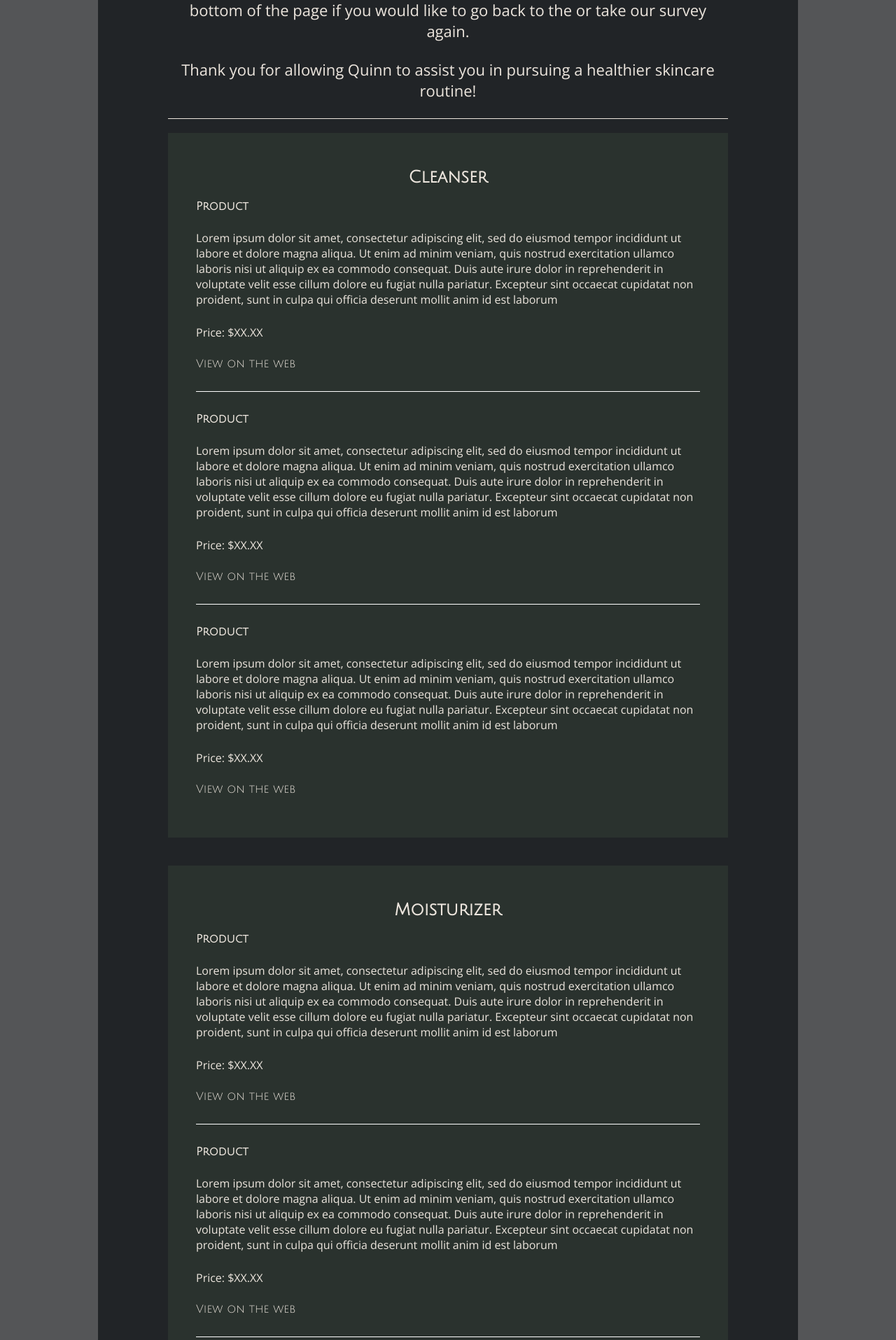
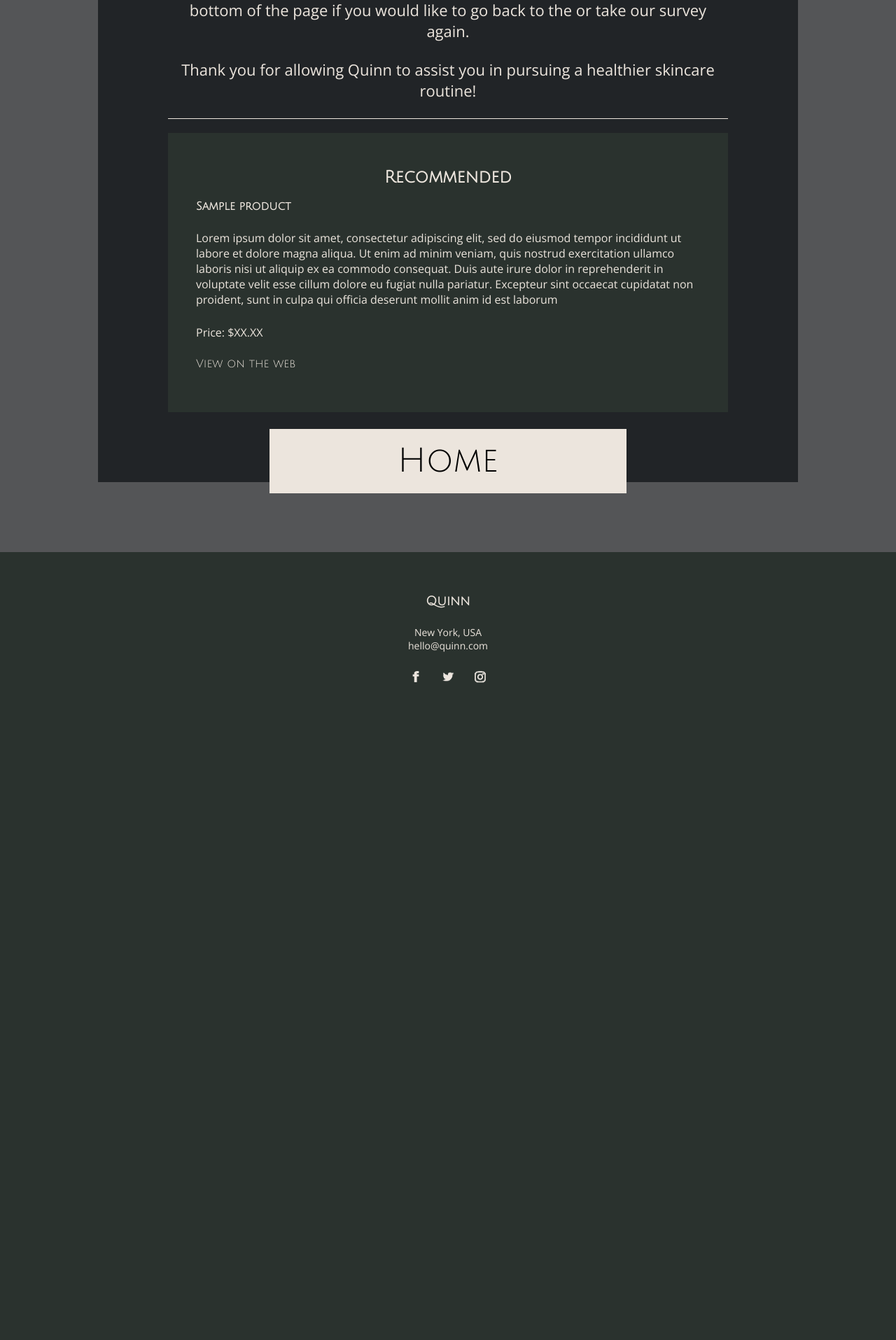
Before and after one commit to MLH-Fellowship/Quinn, a Flask app: template templates/recommend.html in a window 1280 px wide. Shown: the part 778-2693 px from the top of the page at 70% size. After the commit the page ends 1754 px from the top, so only its background shows below. Run offline with Flask 2, Linux system fonts and the light colour scheme; the template is opened without the code that fills it: most values are stand-ins (such as "Sample title", 1, 10 or a date in 2020); parts of the project's set-up code (start-up, migrations or seed data) failed here and were passed over; some libraries are stand-ins or nearby versions.

Commit message:
buggy but yet working version :)

```diff
--- a/run.py
+++ b/run.py
@@ -1,7 +1,13 @@
 from flask import Flask, request, redirect, render_template
+import numpy as np
+import random
+from sklearn.externals import joblib
 
 app = Flask(__name__)
 
+print('model loading')
+model = joblib.load(open('model.pkl', 'rb'))
+print('model loaded')
 
 @app.route('/')
 def hello_world():
@@ -9,14 +15,40 @@ def hello_world():
     return render_template('index.html')
 
 
-@app.route('/survey', methods=['GET', 'POST'])
+@app.route('/survey', methods=['GET', 'POST'], strict_slashes=False)
 def survey():
     if request.method == 'GET':
         return render_template('survey.html')
     else:
-        #
-        print(request.form['skintype'])
-        return render_template('recommend.html')
+        skin_type = request.form['skintype']
+        budget = request.form['budget']
+        label = request.form['product']
+
+        budget = random.randrange(int(budget))
+
+
+        if skin_type == "0":
+            # Dry
+            example = np.array([int(budget), 0, 1, 0, 0, 0, int(skin_type)]).reshape(1, 7)
+            result = model.predict(example)
+        elif skin_type == "1":
+            # Oily
+            example = np.array([int(budget), 0, 0, 0, 1, 0, int(skin_type)]).reshape(1, 7)
+            result = model.predict(example)
+        elif skin_type == "2":
+            # Sensitive
+            example = np.array([int(budget), 0, 0, 0, 0, 1, int(skin_type)]).reshape(1, 7)
+            print(model.predict(example))
+        elif skin_type == "3":
+            # Combo
+            example = np.array([int(budget), 1, 0, 0, 0, 0, int(skin_type)]).reshape(1, 7)
+            result = model.predict(example)
+        elif skin_type == "4":
+            # normal
+            example = np.array([int(budget), 0, 0, 1, 0, 0, int(skin_type)]).reshape(1, 7)
+            result = model.predict(example)
+
+        return render_template('recommend.html', product=result[0])
 
 @app.route('/recommend')
 def recommend():
--- a/templates/recommend.html
+++ b/templates/recommend.html
@@ -11,68 +11,10 @@
     <p>Thank you for allowing Quinn to assist you in pursuing a healthier skincare routine!</p>
     <div class="display-recommendations">
       <div class="display-recommendations-category">
-        <h3>Cleanser</h3>
+        <h3>Recommended</h3>
         <ul>
           <li>
-            <h4>Product</h4>
-            <p>Lorem ipsum dolor sit amet, consectetur adipiscing elit, sed do eiusmod tempor incididunt ut labore et dolore magna aliqua. Ut enim ad minim veniam, quis nostrud exercitation ullamco laboris nisi ut aliquip ex ea commodo consequat. Duis aute irure dolor in reprehenderit in voluptate velit esse cillum dolore eu fugiat nulla pariatur. Excepteur sint occaecat cupidatat non proident, sunt in culpa qui officia deserunt mollit anim id est laborum</p>
-            <p>Price: $XX.XX</p>
-            <a href="#">View on the web</a>
-          </li>
-          <li>
-            <h4>Product</h4>
-            <p>Lorem ipsum dolor sit amet, consectetur adipiscing elit, sed do eiusmod tempor incididunt ut labore et dolore magna aliqua. Ut enim ad minim veniam, quis nostrud exercitation ullamco laboris nisi ut aliquip ex ea commodo consequat. Duis aute irure dolor in reprehenderit in voluptate velit esse cillum dolore eu fugiat nulla pariatur. Excepteur sint occaecat cupidatat non proident, sunt in culpa qui officia deserunt mollit anim id est laborum</p>
-            <p>Price: $XX.XX</p>
-            <a href="#">View on the web</a>
-          </li>
-          <li>
-            <h4>Product</h4>
-            <p>Lorem ipsum dolor sit amet, consectetur adipiscing elit, sed do eiusmod tempor incididunt ut labore et dolore magna aliqua. Ut enim ad minim veniam, quis nostrud exercitation ullamco laboris nisi ut aliquip ex ea commodo consequat. Duis aute irure dolor in reprehenderit in voluptate velit esse cillum dolore eu fugiat nulla pariatur. Excepteur sint occaecat cupidatat non proident, sunt in culpa qui officia deserunt mollit anim id est laborum</p>
-            <p>Price: $XX.XX</p>
-            <a href="#">View on the web</a>
-          </li>
-        </ul>
-      </div>
-      <div class="display-recommendations-category">
-        <h3>Moisturizer</h3>
-        <ul>
-          <li>
-            <h4>Product</h4>
-            <p>Lorem ipsum dolor sit amet, consectetur adipiscing elit, sed do eiusmod tempor incididunt ut labore et dolore magna aliqua. Ut enim ad minim veniam, quis nostrud exercitation ullamco laboris nisi ut aliquip ex ea commodo consequat. Duis aute irure dolor in reprehenderit in voluptate velit esse cillum dolore eu fugiat nulla pariatur. Excepteur sint occaecat cupidatat non proident, sunt in culpa qui officia deserunt mollit anim id est laborum</p>
-            <p>Price: $XX.XX</p>
-            <a href="#">View on the web</a>
-          </li>
-          <li>
-            <h4>Product</h4>
-            <p>Lorem ipsum dolor sit amet, consectetur adipiscing elit, sed do eiusmod tempor incididunt ut labore et dolore magna aliqua. Ut enim ad minim veniam, quis nostrud exercitation ullamco laboris nisi ut aliquip ex ea commodo consequat. Duis aute irure dolor in reprehenderit in voluptate velit esse cillum dolore eu fugiat nulla pariatur. Excepteur sint occaecat cupidatat non proident, sunt in culpa qui officia deserunt mollit anim id est laborum</p>
-            <p>Price: $XX.XX</p>
-            <a href="#">View on the web</a>
-          </li>
-          <li>
-            <h4>Product</h4>
-            <p>Lorem ipsum dolor sit amet, consectetur adipiscing elit, sed do eiusmod tempor incididunt ut labore et dolore magna aliqua. Ut enim ad minim veniam, quis nostrud exercitation ullamco laboris nisi ut aliquip ex ea commodo consequat. Duis aute irure dolor in reprehenderit in voluptate velit esse cillum dolore eu fugiat nulla pariatur. Excepteur sint occaecat cupidatat non proident, sunt in culpa qui officia deserunt mollit anim id est laborum</p>
-            <p>Price: $XX.XX</p>
-            <a href="#">View on the web</a>
-          </li>
-        </ul>
-      </div>
-      <div class="display-recommendations-category">
-        <h3>Toner</h3>
-        <ul>
-          <li>
-            <h4>Product</h4>
-            <p>Lorem ipsum dolor sit amet, consectetur adipiscing elit, sed do eiusmod tempor incididunt ut labore et dolore magna aliqua. Ut enim ad minim veniam, quis nostrud exercitation ullamco laboris nisi ut aliquip ex ea commodo consequat. Duis aute irure dolor in reprehenderit in voluptate velit esse cillum dolore eu fugiat nulla pariatur. Excepteur sint occaecat cupidatat non proident, sunt in culpa qui officia deserunt mollit anim id est laborum</p>
-            <p>Price: $XX.XX</p>
-            <a href="#">View on the web</a>
-          </li>
-          <li>
-            <h4>Product</h4>
-            <p>Lorem ipsum dolor sit amet, consectetur adipiscing elit, sed do eiusmod tempor incididunt ut labore et dolore magna aliqua. Ut enim ad minim veniam, quis nostrud exercitation ullamco laboris nisi ut aliquip ex ea commodo consequat. Duis aute irure dolor in reprehenderit in voluptate velit esse cillum dolore eu fugiat nulla pariatur. Excepteur sint occaecat cupidatat non proident, sunt in culpa qui officia deserunt mollit anim id est laborum</p>
-            <p>Price: $XX.XX</p>
-            <a href="#">View on the web</a>
-          </li>
-          <li>
-            <h4>Product</h4>
+            <h4>{{product}}</h4>
             <p>Lorem ipsum dolor sit amet, consectetur adipiscing elit, sed do eiusmod tempor incididunt ut labore et dolore magna aliqua. Ut enim ad minim veniam, quis nostrud exercitation ullamco laboris nisi ut aliquip ex ea commodo consequat. Duis aute irure dolor in reprehenderit in voluptate velit esse cillum dolore eu fugiat nulla pariatur. Excepteur sint occaecat cupidatat non proident, sunt in culpa qui officia deserunt mollit anim id est laborum</p>
             <p>Price: $XX.XX</p>
             <a href="#">View on the web</a>
```
Also changed, not shown: templates/survey.html (+13 -25 lines).
